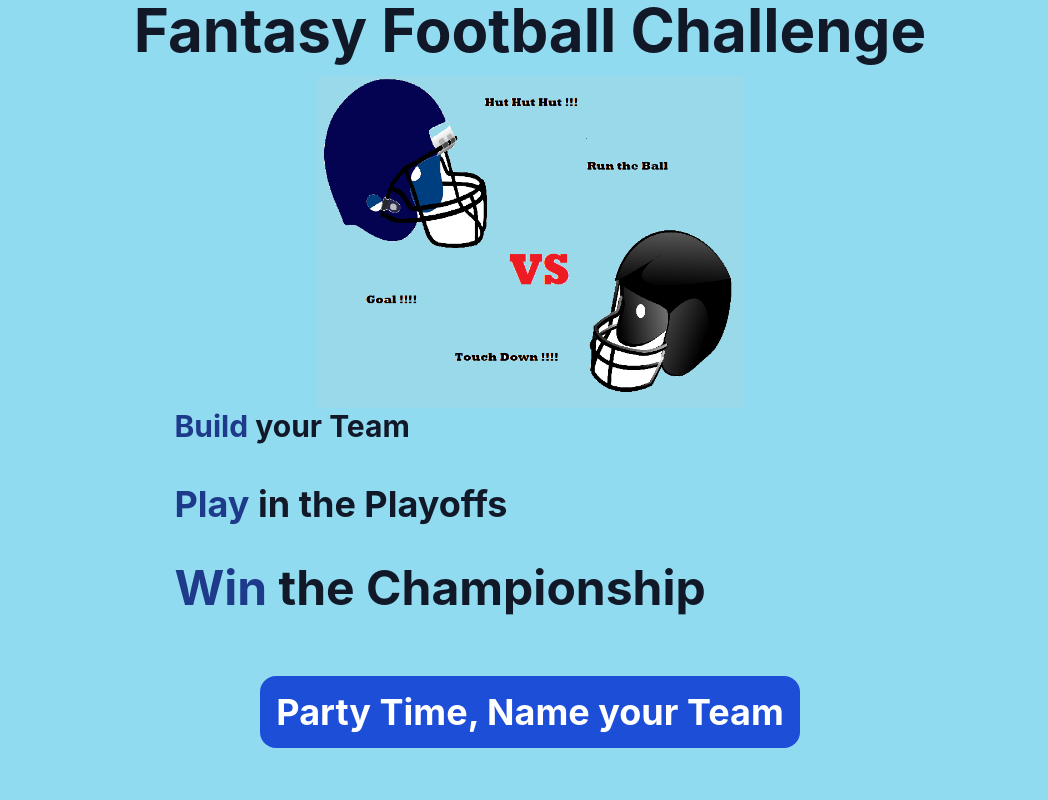
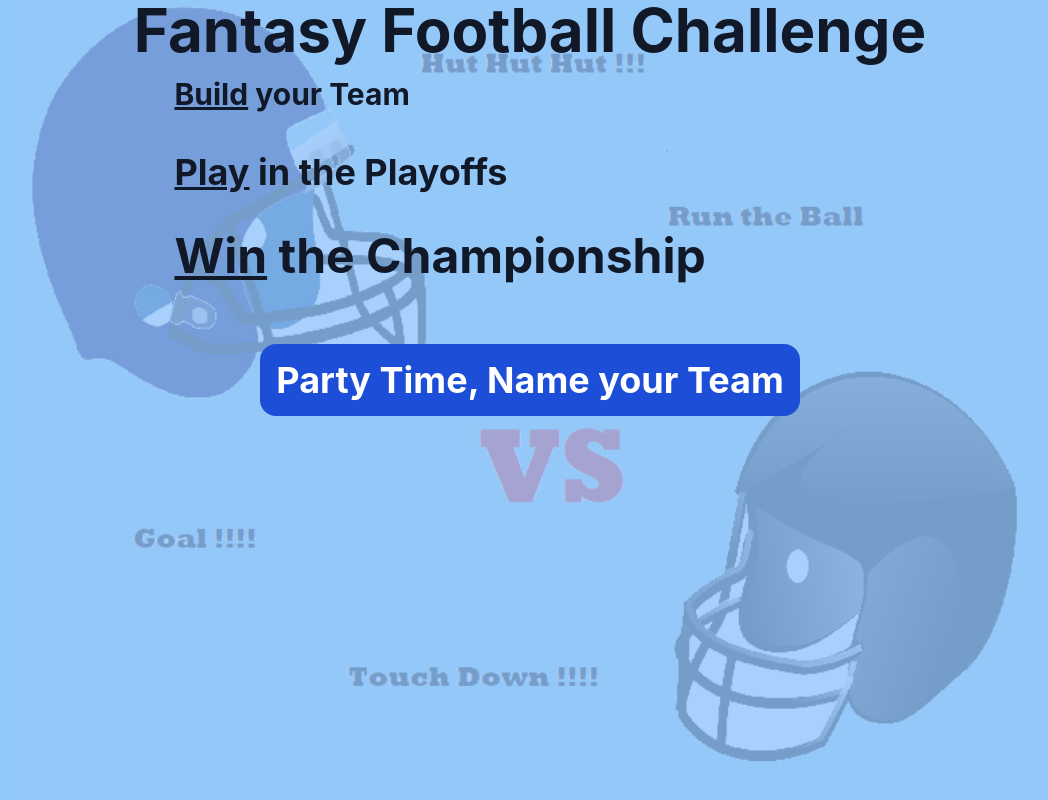
Before and after one commit to jcsmileyjr/fantasy-football-challenge, a React (Create React App) app: page / in a window 1280 px wide. Shown: the top 800 px of the page, without its empty margins (110-1158 px from the left). Built offline with nearby package versions, Linux system fonts and the light colour scheme.

Commit message:
Re-imagine the title page imagery

```diff
--- a/src/App.js
+++ b/src/App.js
@@ -149,7 +149,8 @@ function App() {
   };
 
   return (
-    <div className="App flex-col h-screen">
+    <div className="App flex-col h-screen bg-football-pattern bg-fixed bg-center bg-contain bg-no-repeat ">
+      <div className="bg-blue-300 bg-opacity-80">
       <header className="flex-1 text-gray-900 text-center font-bold text-2xl sm:text-6xl sm:mb-4">
         Fantasy Football Challenge
       </header>
@@ -180,6 +181,7 @@ function App() {
         )}
         {challengeStage === "won" && <Won restart={newGame} />}
       </main>
+      </div>
     </div>
   );
 }
--- a/src/components/Title.js
+++ b/src/components/Title.js
@@ -1,21 +1,23 @@
+import BlueHelmets from "../assets/helmets-1-title-blue-a.png";
+import NextButton from "./NextButton";
 
-import BlueHelmets from '../assets/helmets-1-title-blue-a.png';
-import NextButton from './NextButton';
-
-const Title = ({next}) => {
-    return(
-        <article className="flex-col h-screen">
-            <header className="flex-1">
-                <img className="w-full sm:mx-auto md:w-7/12 lg:w-5/12 xl:w-4/12" src={BlueHelmets} alt="football helmets" />
-            </header>
-            <section className="ml-4 md:mx-24 lg:w-4/6 xl:w-4/6 2xl:w-3/6 lg:mx-auto flex-2">
-                <p className="text-gray-900 sm:mx-auto sm:w-11/12 md:w-10/12 mb-10 font-bold small-phone:text-base text-xl md:text-2xl lg:text-3xl 2xl:text-2xl"><span className="text-blue-900">Build</span> your Team</p>
-                <p className="text-gray-900 sm:mx-auto sm:w-11/12 md:w-10/12 mb-10 font-bold small-phone:text-lg text-2xl md:text-3xl lg:text-4xl 2xl:text-3xl"><span className="text-blue-900">Play</span> in the Playoffs</p>
-                <p className="text-gray-900 sm:mx-auto sm:w-11/12 md:w-10/12 mb-8 font-bold small-phone:text-xl text-3xl md:text-4xl lg:text-5xl 2xl:text-5xl"><span className="text-blue-900">Win</span> the Championship</p>
-            </section>
-            <NextButton  title="Party Time, Name your Team" next={next}></NextButton>
-        </article>
-    );
-}
+const Title = ({ next }) => {
+  return (
+    <article className="flex-col h-screen ">
+      <section className="ml-4 md:mx-24 lg:w-4/6 xl:w-4/6 2xl:w-3/6 lg:mx-auto flex-2">
+        <p className="text-gray-900 sm:mx-auto sm:w-11/12 md:w-10/12 mb-10 font-bold small-phone:text-base text-xl md:text-2xl lg:text-3xl 2xl:text-2xl">
+          <span className="underline">Build</span> your Team
+        </p>
+        <p className="text-gray-900 sm:mx-auto sm:w-11/12 md:w-10/12 mb-10 font-bold small-phone:text-lg text-2xl md:text-3xl lg:text-4xl 2xl:text-3xl">
+          <span className="underline">Play</span> in the Playoffs
+        </p>
+        <p className="text-gray-900 sm:mx-auto sm:w-11/12 md:w-10/12 mb-8 font-bold small-phone:text-xl text-3xl md:text-4xl lg:text-5xl 2xl:text-5xl">
+          <span className="underline">Win</span> the Championship
+        </p>
+      </section>
+      <NextButton title="Party Time, Name your Team" next={next}></NextButton>
+    </article>
+  );
+};
 
 export default Title;
--- a/tailwind.config.js
+++ b/tailwind.config.js
@@ -10,6 +10,9 @@ module.exports = {
       screens: {
         "small-phone": { max: "330px" },
       },
+      backgroundImage: {
+        "football-pattern": "url('/src/assets/helmets-1-title-blue-a.png')",
+      },
     },
   },
   variants: {
```
Also changed, not shown: src/assets/small-blue-helmets.png (added).
